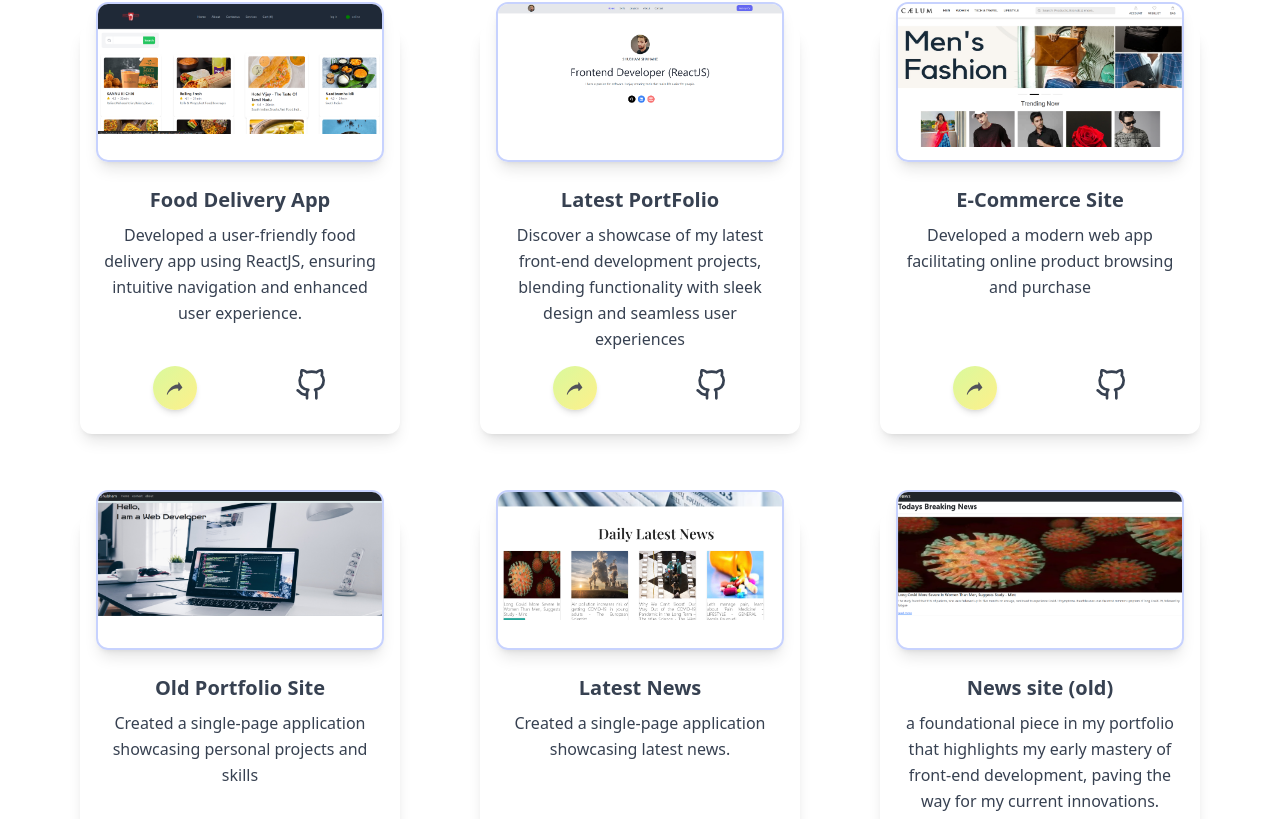
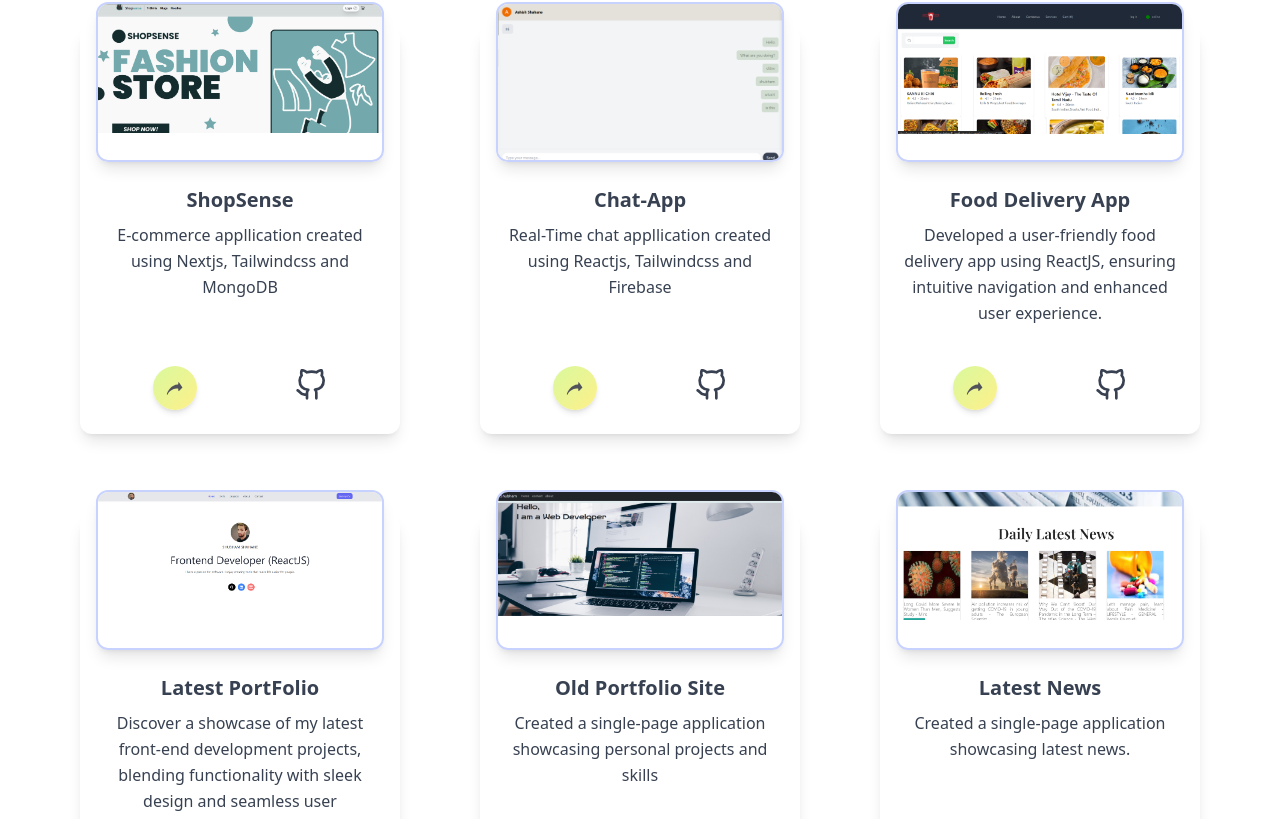
Before and after one commit to shubhamshahane1234/Portfolio, a React (Create React App) app: page / in a window 1280 px wide. Shown: the part 1873-2692 px from the top of the page. Built offline with nearby package versions, Linux system fonts and the light colour scheme.

Commit message:
project added

```diff
--- a/src/components/Projects.js
+++ b/src/components/Projects.js
@@ -6,27 +6,11 @@ import { Element } from "react-scroll";
 const Projects = () => {
   const projects = [
     {
-      title: "Food Delivery App",
-      desc: "Developed a user-friendly food delivery app using ReactJS, ensuring intuitive navigation and enhanced user experience.",
-      siteImg: "images/Projects/FoodieFeast.png",
-      websiteLink: "https://shubhamfoodiefeast.vercel.app/",
-      codeLink: "https://github.com/shubhamshahane1234/foodiefeast",
-    },
-
-    {
-      title: "Latest PortFolio",
-      desc: "Discover a showcase of my latest front-end development projects, blending functionality with sleek design and seamless user experiences",
-      siteImg: "images/Projects/newportfolio.png",
-      websiteLink: "",
-      codeLink: "",
-    },
-    {
-      title: "E-Commerce Site",
-      siteImg: "images/Projects/cealum.png",
-      desc: "Developed a modern web app facilitating online product browsing and purchase",
-      websiteLink:
-        "https://caelumgaurav-65468-react-native.b65468.dev.eastus.az.svc.builder.cafe/Home",
-      codeLink: "",
+      title: "Latest News",
+      desc: "Created a single-page application showcasing latest news.",
+      siteImg: "images/Projects/latestnews.png",
+      websiteLink: "https://shubhamshahane1234.github.io/latestnews/",
+      codeLink: "https://github.com/shubhamshahane1234/latestnews",
     },
     {
       title: "Old Portfolio Site",
@@ -35,19 +19,21 @@ const Projects = () => {
       websiteLink: "https://shubhamshahane1234.github.io/home/",
       codeLink: "https://github.com/shubhamshahane1234/home",
     },
+
     {
-      title: "Latest News",
-      desc: "Created a single-page application showcasing latest news.",
-      siteImg: "images/Projects/latestnews.png",
-      websiteLink: "https://shubhamshahane1234.github.io/latestnews/",
-      codeLink: "https://github.com/shubhamshahane1234/latestnews",
+      title: "Latest PortFolio",
+      desc: "Discover a showcase of my latest front-end development projects, blending functionality with sleek design and seamless user experiences",
+      siteImg: "images/Projects/newportfolio.png",
+      websiteLink: "https://shubham-portfolio-97.vercel.app/",
+      codeLink: "https://github.com/shubhamshahane1234/Portfolio",
     },
+
     {
-      title: "News site (old)",
-      desc: "a foundational piece in my portfolio that highlights my early mastery of front-end development, paving the way for my current innovations.",
-      siteImg: "images/Projects/oldnewssite.png",
-      websiteLink: "https://shubhamshahane1234.github.io/news/",
-      codeLink: "https://github.com/shubhamshahane1234/news",
+      title: "Food Delivery App",
+      desc: "Developed a user-friendly food delivery app using ReactJS, ensuring intuitive navigation and enhanced user experience.",
+      siteImg: "images/Projects/FoodieFeast.png",
+      websiteLink: "https://shubhamfoodiefeast.vercel.app/",
+      codeLink: "https://github.com/shubhamshahane1234/foodiefeast",
     },
     {
       title: "Chat-App",
@@ -55,6 +41,14 @@ const Projects = () => {
       siteImg: "images/Projects/chatapp.png",
       websiteLink: "https://chatapp-ochre-theta.vercel.app/",
       codeLink: "https://github.com/shubhamshahane1234/chatapp",
+    },
+    {
+      title: "ShopSense",
+      desc: "E-commerce appllication created using Nextjs, Tailwindcss and MongoDB",
+      siteImg: "images/Projects/shopsense.png",
+      websiteLink: "https://shopsenseshop-x1mg.vercel.app/",
+      codeLink:
+        "https://github.com/shubhamshahane1234/shopsenseshop/tree/shopsensestore/shopsense",
     },
   ];
   return (
@@ -74,7 +68,7 @@ const Projects = () => {
           <div class="absolute hidden w-px h-full md:block bg-gray-950/10 left-1/2 lg:left-1/3"></div>
           <div class="absolute left-0 hidden w-full h-px lg:w-px lg:h-full bg-gray-950/10 lg:left-2/3 top-2/3 lg:top-0 md:block"></div> */}
           <div class="grid grid-cols-1 gap-4 p-4  md:grid-cols-2 lg:grid-cols-3 ">
-            {projects.map((project) => {
+            {projects.reverse().map((project) => {
               return (
                 <div>
                   <div class="flex flex-col items-center justify-center px-4 py-8 space-y-4 ">
```
Also changed, not shown: public/images/Projects/shopsense.png (added).
